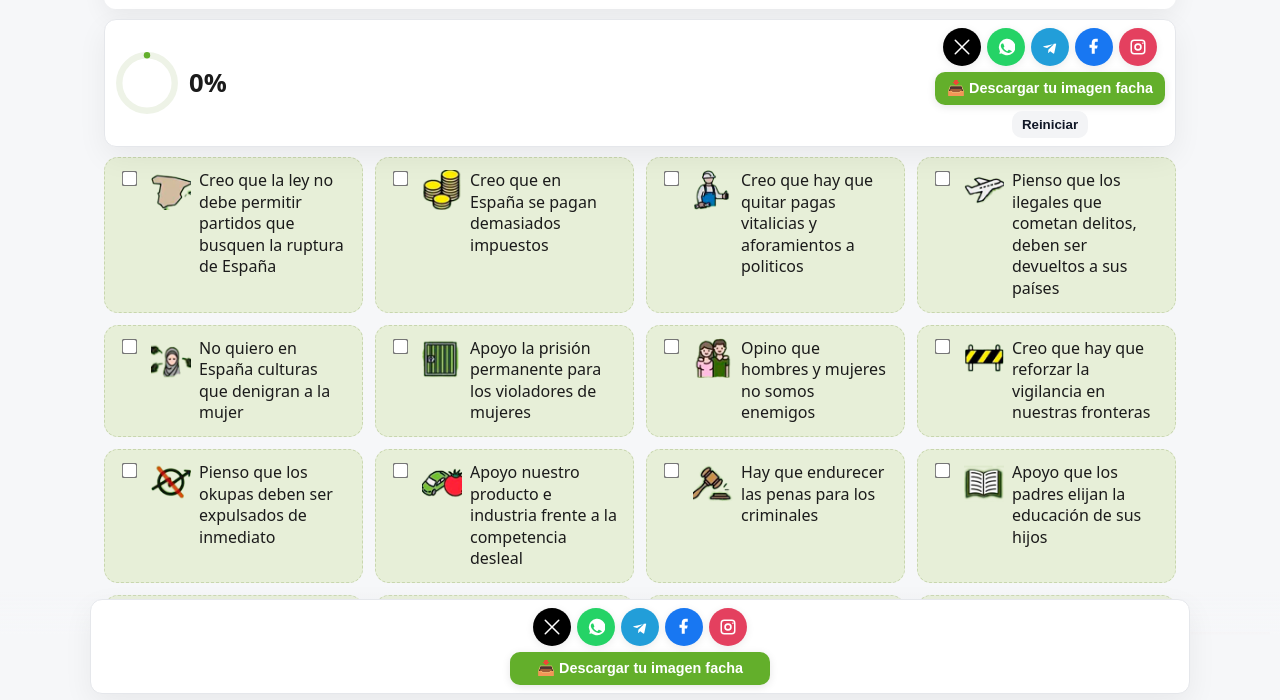
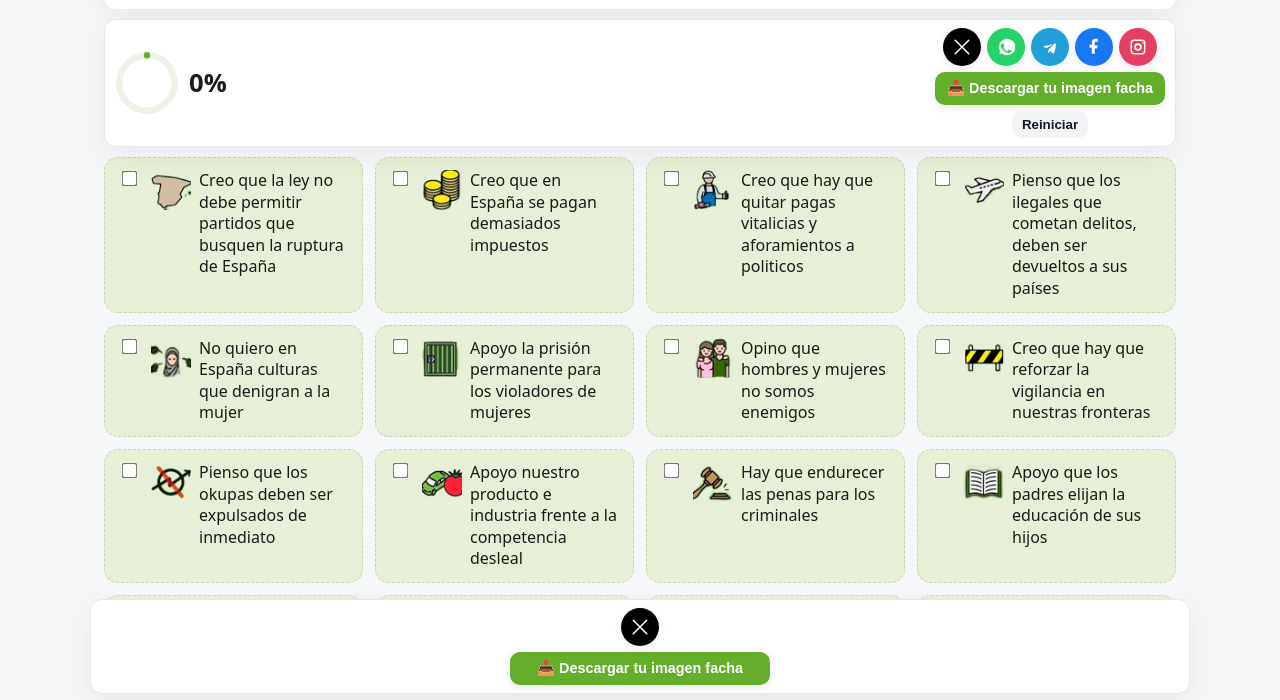
Before and after one commit to raquelitre/Encuesta, a website: page public/index.html in a window 1280 px wide. Shown: the part 98-798 px from the top of the page. Drawn offline with Linux system fonts and the light colour scheme.

Commit message:
index.html

```diff
--- a/public/index.html
+++ b/public/index.html
@@ -129,20 +129,7 @@
         <div class="actions" style="margin:0 auto;">
           <button class="iconbtn x"  id="share-x-btm"  title="X" aria-label="Compartir en X">
             <svg viewBox="0 0 24 24" fill="none" stroke="#fff" stroke-width="2" stroke-linecap="round" stroke-linejoin="round"><path d="M3 3l18 18M21 3L3 21"/></svg>
-          </button>
-          <button class="iconbtn wh" id="share-wh-btm" title="WhatsApp" aria-label="Compartir en WhatsApp">
-            <svg viewBox="0 0 24 24" fill="#fff"><path d="M20.5 3.5A11 11 0 006.6 20.8L3 21l1-3.5A11 11 0 1020.5 3.5zm-1.9 14.7c-.3.9-1.6 1.5-2.6 1.7-.7.1-1.7.2-4-.9-3.4-1.5-5.5-4.9-5.6-5.1-.2-.3-1.3-1.7-1.3-3.3 0-1.6.8-2.4 1.1-2.8.3-.3.7-.4 1-.4h.7c.2 0 .5 0 .7.6.3.8 1 2.7 1.1 2.9.1.2.1.5 0 .7-.2.4-.5.7-.8 1-.2.1-.4.3-.2.7.2.4.9 1.5 1.9 2.4 1.3 1.2 2.4 1.6 2.8 1.8.3.1.6.1.8-.1.3-.4.9-1.1 1.1-1.5.3-.3.6-.3.9-.2.4.1 2.2 1 2.6 1.2.4.2.7.2.8.4.1.1.1.8-.2 1.5z"/></svg>
-          </button>
-          <button class="iconbtn tg" id="share-tg-btm" title="Telegram" aria-label="Compartir en Telegram">
-            <svg viewBox="0 0 24 24" fill="#fff"><path d="M9.8 15.6l-.3 4.3c.4 0 .6-.2.8-.4l1.9-1.8 4.1 3c.7.4 1.2.2 1.4-.6l2.5-11.7c.2-.8-.3-1.1-1-.9L3.6 11.1c-.8.2-.8.7-.1.9l4.6 1.4 10.7-6.7-9 8.9z"/></svg>
-          </button>
-          <button class="iconbtn fb" id="share-fb-btm" title="Facebook" aria-label="Compartir en Facebook">
-            <svg viewBox="0 0 24 24" fill="#fff"><path d="M13 22v-8h3l1-4h-4V7c0-1.1.3-2 2-2h2V1.1C16.7 1 15.4 1 14 1c-3 0-5 1.8-5 5v3H6v4h3v8h4z"/></svg>
-          </button>
-          <button class="iconbtn ig" id="share-ig-btm" title="Instagram" aria-label="Compartir en Instagram">
-            <svg viewBox="0 0 24 24" fill="#fff"><path d="M7 2h10a5 5 0 015 5v10a5 5 0 01-5 5H7a5 5 0 01-5-5V7a5 5 0 015-5zm10 2H7a3 3 0 00-3 3v10a3 3 0 003 3h10a3 3 0 003-3V7a3 3 0 00-3-3zm-5 3a5 5 0 110 10 5 5 0 010-10zm0 2.2a2.8 2.8 0 100 5.6 2.8 2.8 0 000-5.6zM18.5 6a1 1 0 110 2 1 1 0 010-2z"/></svg>
-          </button>
-        </div>
+               </div>
         <button class="download-btn" id="download-bottom">📥 Descargar tu imagen facha</button>
       </div>
     </div>
```
